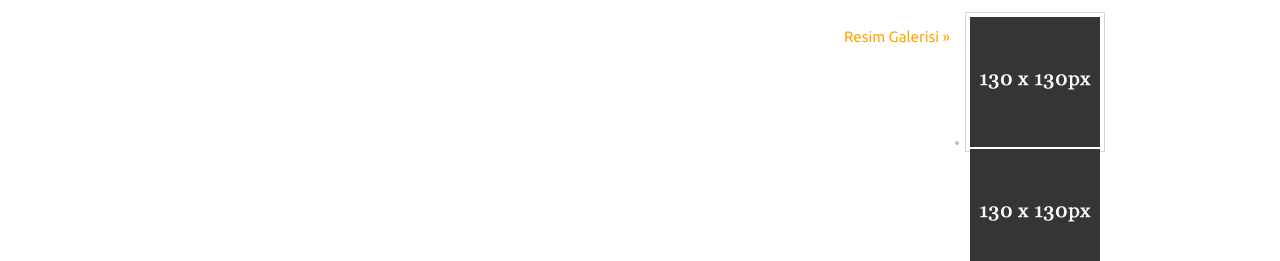
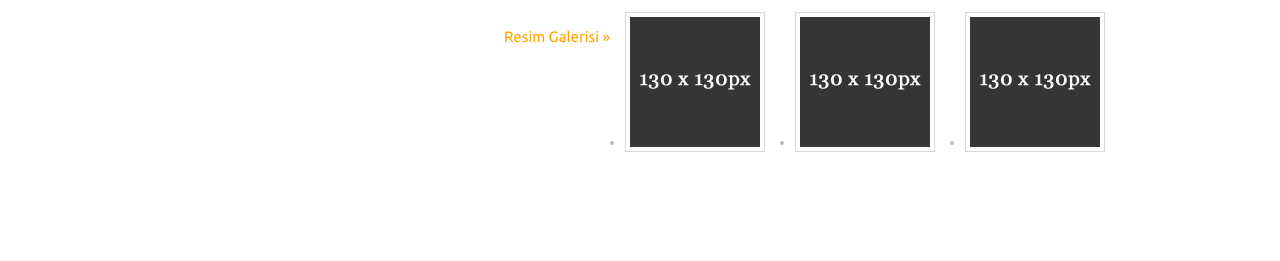
Before and after one commit to bdenizcbn/ANKU-CS, a plain HTML site: page BİB111/Week3/Assigment/H3.html in a window 1280 px wide. Shown: the part 691-952 px from the top of the page. Drawn offline with Linux system fonts and the light colour scheme.

Commit message:
Update H3.html

```diff
--- a/BİB111/Week3/Assigment/H3.html
+++ b/BİB111/Week3/Assigment/H3.html
@@ -52,7 +52,7 @@
 			#navgroup li.last{margin-right:0;}
 			#navgroup li a{color:#333333;}
 			#navgroup li a:hover{color:#ffffff;}
-			#intro ul { litext-decoration:none; float:right; border-width:1px; border-style:solid; border-color:#D6D6D6; width:130px; height:130px; padding:4px; margin:15px; }
+			#intro ul li { text-decoration:none; float:right; border-width:1px; border-style:solid; border-color:#D6D6D6; width:130px; height:130px; padding:4px; margin:15px; }
 
 
 
```
